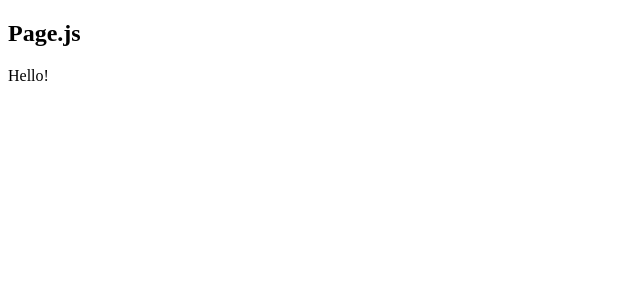
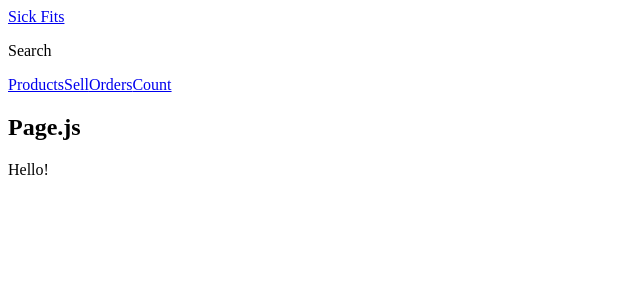
Before and after one commit to timOTdev/0161_advanced-react, a Next.js app in the folder sick-fits/frontend/: page / in a window 1280 px wide. Shown: the top 300 px of the page, without its empty margins (0-640 px from the left). Built offline with nearby package versions, Linux system fonts and the light colour scheme.

Commit message:
Add header and nav components

```diff
--- /dev/null
+++ b/sick-fits/frontend/components/Header.js
@@ -0,0 +1,16 @@
+import Link from 'next/link';
+import Nav from './Nav';
+
+export default function Header() {
+    return (
+        <header>
+            <div className="bar">
+                <Link href="/">Sick Fits</Link>
+            </div>
+            <div className="sub-bar">
+        	    <p>Search</p>
+            </div>
+            <Nav />
+        </header>
+    )
+}
--- /dev/null
+++ b/sick-fits/frontend/components/Nav.js
@@ -0,0 +1,12 @@
+import Link from "next/link";
+
+export default function Nav() {
+    return (
+        <nav>
+            <Link href="/products">Products</Link>
+            <Link href="/sell">Sell</Link>
+            <Link href="/orders">Orders</Link>
+            <Link href="/account">Count</Link>
+        </nav>
+    )
+}
--- a/sick-fits/frontend/components/Page.js
+++ b/sick-fits/frontend/components/Page.js
@@ -1,5 +1,8 @@
+import Header from "./Header";
+
 export default function Page({ children }) {
     return <div>
+        <Header></Header>
         <h2>Page.js</h2>
         {children}
     </div>
```
